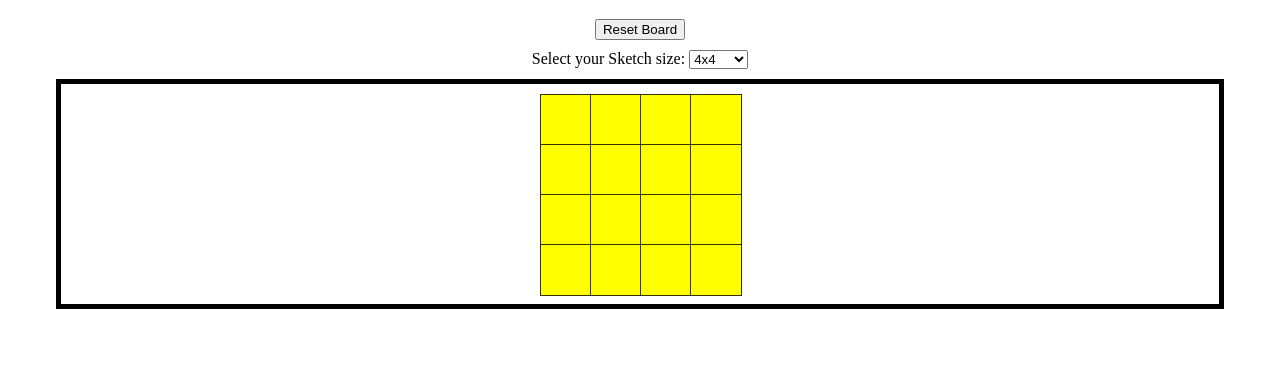
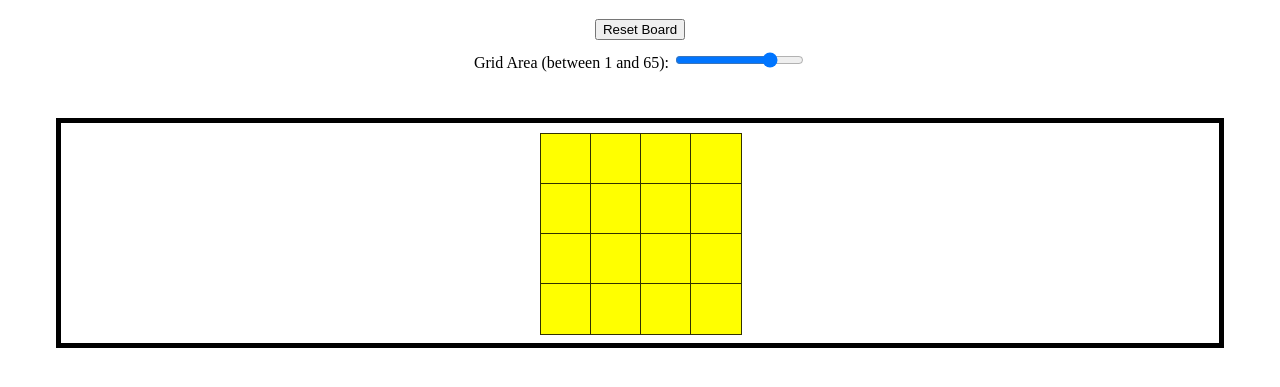
Before and after one commit to jehutymsms/Etch-A-Sketch, a plain HTML site: page index.html in a window 1280 px wide. Shown: the part 61-448 px from the top of the page. Drawn offline with Linux system fonts and the light colour scheme.

Commit message:
Removed Submit button and added slider for grid sizing. Also added display div for Grid Size.

```diff
--- a/index.html
+++ b/index.html
@@ -18,14 +18,12 @@
   <h1>Etch-A-Sketch</h1>
   <button id ="reset">Reset Board</button>
 
-  <form autocomplete="off">
-    <label for="gridsize">Select your Sketch size:</label>
-    <select id="mySelect" onchange= "setGrid()">
-      <option value ="4x4" selected>4x4</option>
-      <option value ="10x10">10x10</option>
-      <option value ="12x12">12x12</option>
-      <option value ="16x16">16x16</option>
-    </select>
+  <form onsubmit="return false" autocomplete="off">
+    <label for="vol">Grid Area (between 1 and 65):</label>
+    <input type="range" id="size" name="size" min="0" max="65" value="50" step="5">
+    <br>
+    <label id="sizeNumber"></label>
+    <br><br>
   </form>
 
 
```
